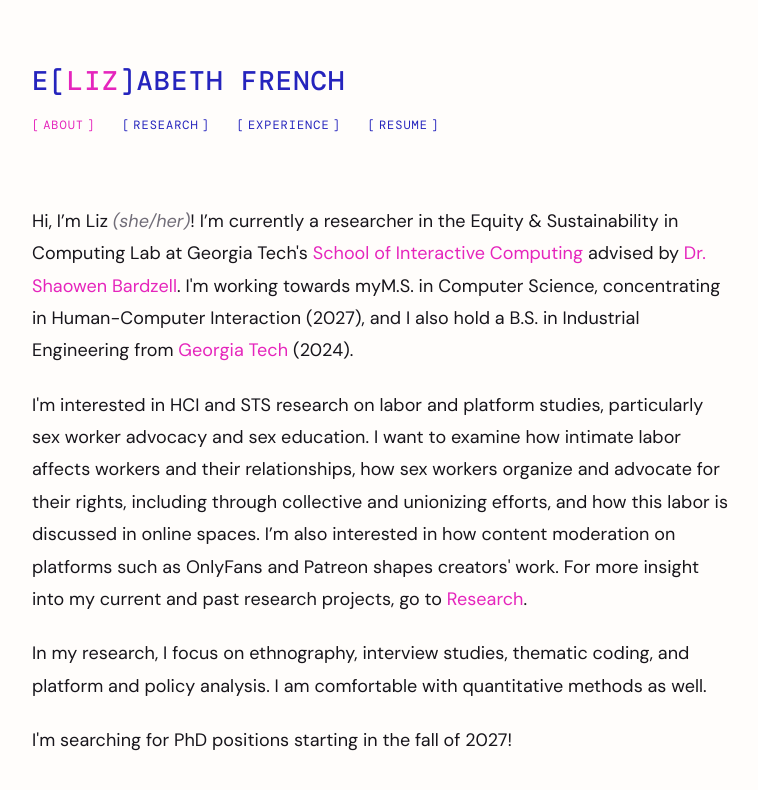
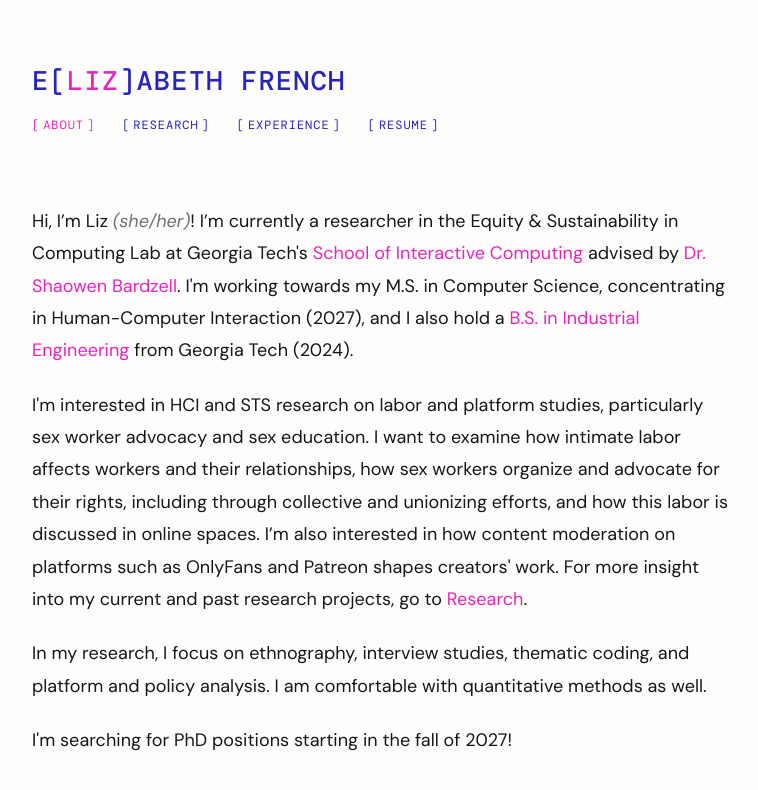
Before and after one commit to lizhfrench/lizhfrench.github.io, a React (Vite) app: page / in a window 1280 px wide. Shown: the top 790 px of the page, without its empty margins (178-936 px from the left). Built offline with nearby package versions, Linux system fonts and the light colour scheme; a web font is replaced by a local one.

Commit message:
Update main.jsx

```diff
--- a/src/main.jsx
+++ b/src/main.jsx
@@ -35,8 +35,8 @@ function AboutPage() {
         Hi, I’m Liz <em>(she/her)</em>! I’m currently a researcher in the Equity & Sustainability in Computing Lab
         at Georgia Tech's <a href="https://www.ic.gatech.edu/">School of Interactive Computing </a>
         advised by <a href="https://shaowenbardzell.com/">Dr. Shaowen Bardzell</a>. I'm working towards my
-        <a href="https://www.cc.gatech.edu/"></a>M.S. in Computer Science, concentrating in Human-Computer Interaction
-        (2027), and I also hold a B.S. in Industrial Engineering from <a href="https://www.isye.gatech.edu/">Georgia Tech</a> (2024).
+        <a href="https://www.cc.gatech.edu/"></a> M.S. in Computer Science, concentrating in Human-Computer Interaction
+        (2027), and I also hold a <a href="https://www.isye.gatech.edu/">B.S. in Industrial Engineering</a> from Georgia Tech (2024).
       </p>
       <p>
         I'm interested in HCI and STS research on labor and platform studies, particularly sex worker advocacy
```
